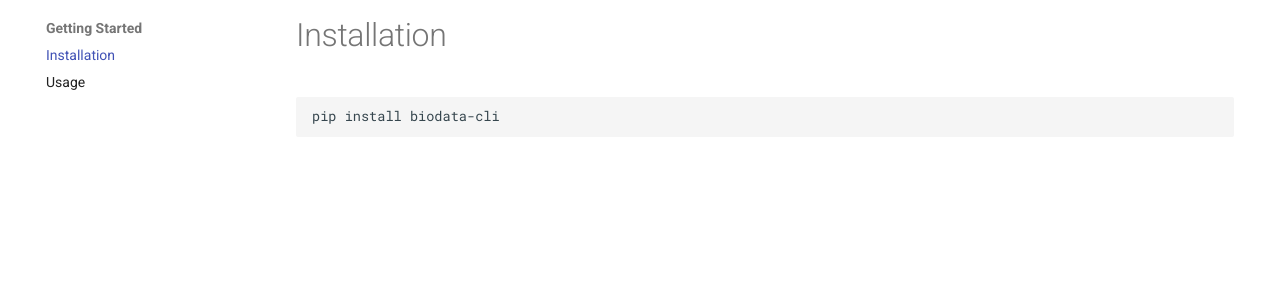
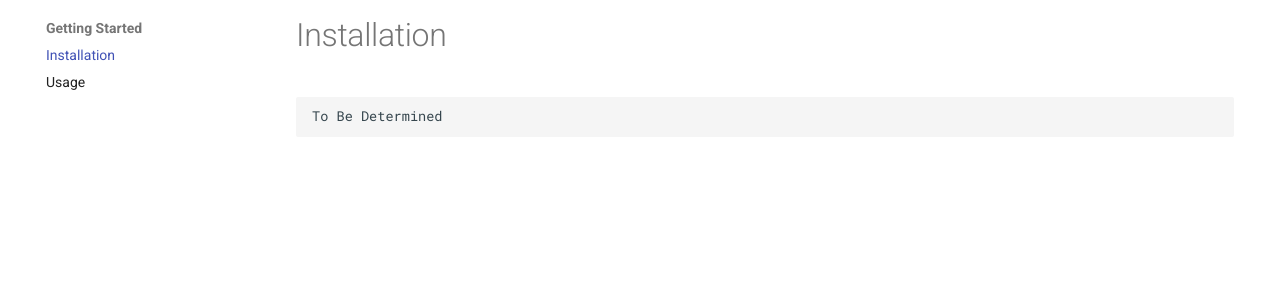
Before and after one commit to civicforge/biodata-cli, an MkDocs documentation site: the page built from docs/installation.md, in a window 1280 px wide. Shown: the part 131-431 px from the top of the page. Built offline with MkDocs 1.6.1 and Material for MkDocs 9.7.7, drawn with Linux system fonts in a browser that asks for light colours.

````diff
--- a/docs/installation.md
+++ b/docs/installation.md
@@ -1,5 +1,5 @@
 # Installation
 
 ```bash
-pip install biodata-cli
+To Be Determined
 ```
````
